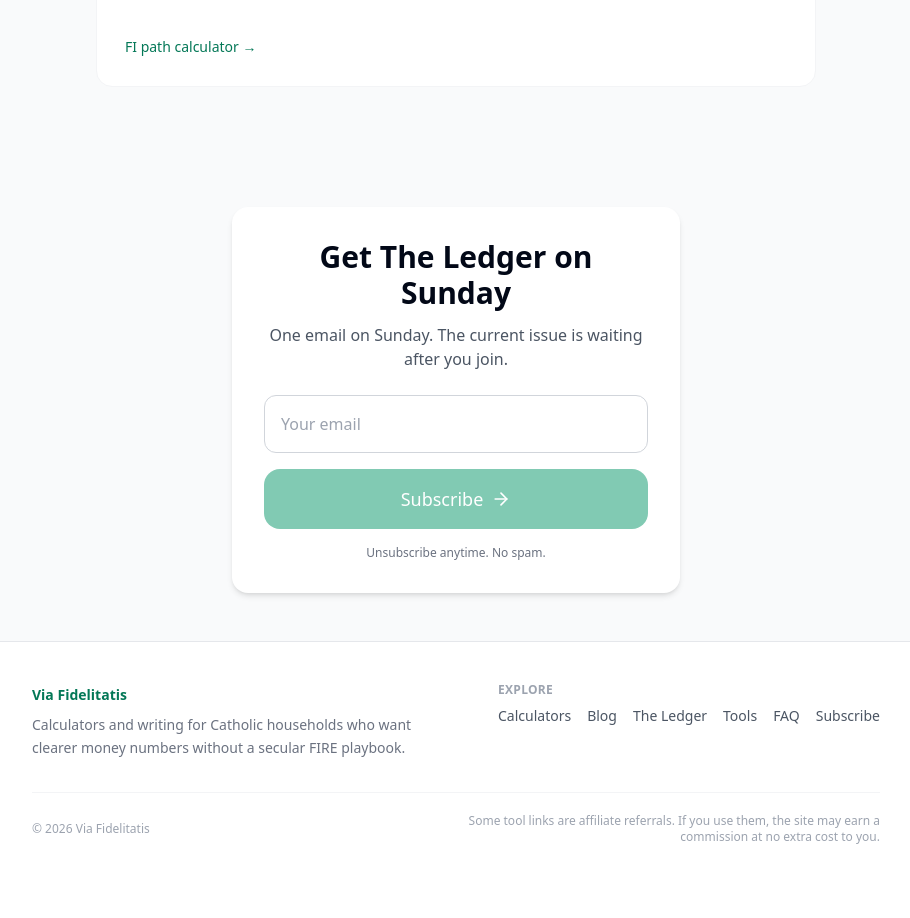
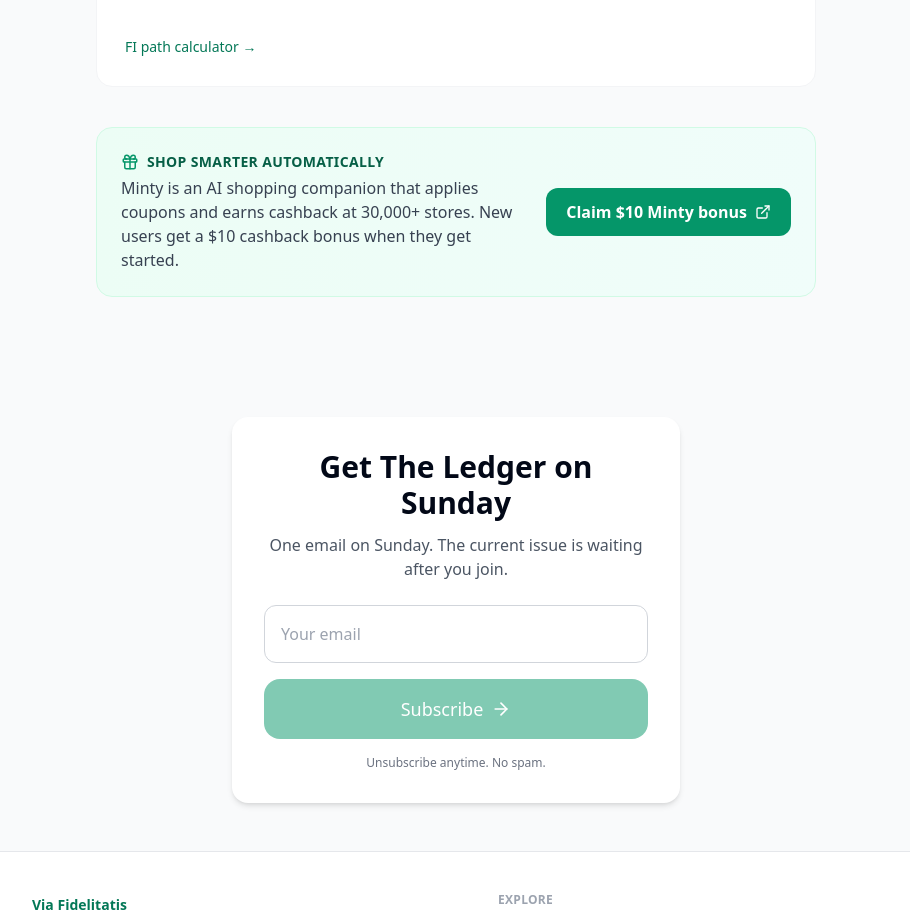
Before and after one commit to daughterpop/super-fi-calc, a React (Vite) app: page /ledger/take-up-septembers-cross in a window 1280 px wide. Shown: the part 2083-3001 px from the top of the page, without its empty margins (184-1094 px from the left). Before the commit the page ends 2968 px from the top, so only its background shows below. Built offline with nearby package versions, Linux system fonts and the light colour scheme.

Commit message:
Add rotating referral cards to Ledger pages
Same ReferralCard as the blog: one on the landing page after
this week’s issue, one at the end of each edition.

```diff
--- a/src/pages/LedgerEdition.jsx
+++ b/src/pages/LedgerEdition.jsx
@@ -2,12 +2,14 @@ import { Link, Navigate, useParams } from 'react-router-dom';
 import SiteHeader from '../components/SiteHeader';
 import SiteFooter from '../components/SiteFooter';
 import SubscribeForm from '../components/SubscribeForm';
+import ReferralCard from '../components/ReferralCard';
 import {
   adjacentEditions,
   formatIssue,
   getEdition,
   laneLabel,
 } from '../data/ledger';
+import { getReferral } from '../data/referrals';
 
 const VERDICT_CLASS = {
   'Take it': 'bg-emerald-50 text-emerald-800 border-emerald-200',
@@ -21,6 +23,7 @@ export default function LedgerEdition() {
   if (!edition) return <Navigate to="/ledger" replace />;
 
   const { newer, older } = adjacentEditions(slug);
+  const editionReferral = getReferral({ slot: 10, pool: 'all' });
 
   return (
     <div className="min-h-screen bg-gray-50 overflow-x-hidden">
@@ -81,6 +84,12 @@ export default function LedgerEdition() {
           ))}
         </div>
 
+        {editionReferral && (
+          <div className="mt-10">
+            <ReferralCard referral={editionReferral} />
+          </div>
+        )}
+
         <nav className="mt-10 flex flex-col sm:flex-row sm:justify-between gap-3 text-sm">
           {older ? (
             <Link to={`/ledger/${older.slug}`} className="text-gray-600 hover:text-emerald-700">
--- a/src/pages/LedgerIndex.jsx
+++ b/src/pages/LedgerIndex.jsx
@@ -2,11 +2,14 @@ import { Link } from 'react-router-dom';
 import SiteHeader from '../components/SiteHeader';
 import SiteFooter from '../components/SiteFooter';
 import SubscribeForm from '../components/SubscribeForm';
+import ReferralCard from '../components/ReferralCard';
 import { editions, formatIssue, laneLabel, latestEdition } from '../data/ledger';
+import { getReferral } from '../data/referrals';
 
 export default function LedgerIndex() {
   const latest = latestEdition();
   const ordered = [...editions].sort((a, b) => b.date.localeCompare(a.date));
+  const listReferral = getReferral({ slot: 9, pool: 'all' });
 
   return (
     <div className="min-h-screen bg-gray-50 overflow-x-hidden">
@@ -56,6 +59,12 @@ export default function LedgerIndex() {
           </Link>
         )}
 
+        {listReferral && (
+          <div className="mb-8">
+            <ReferralCard referral={listReferral} />
+          </div>
+        )}
+
         {ordered.length > 1 && (
           <>
             <h2 className="text-xl font-bold text-gray-900 mb-4">Earlier issues</h2>
```
